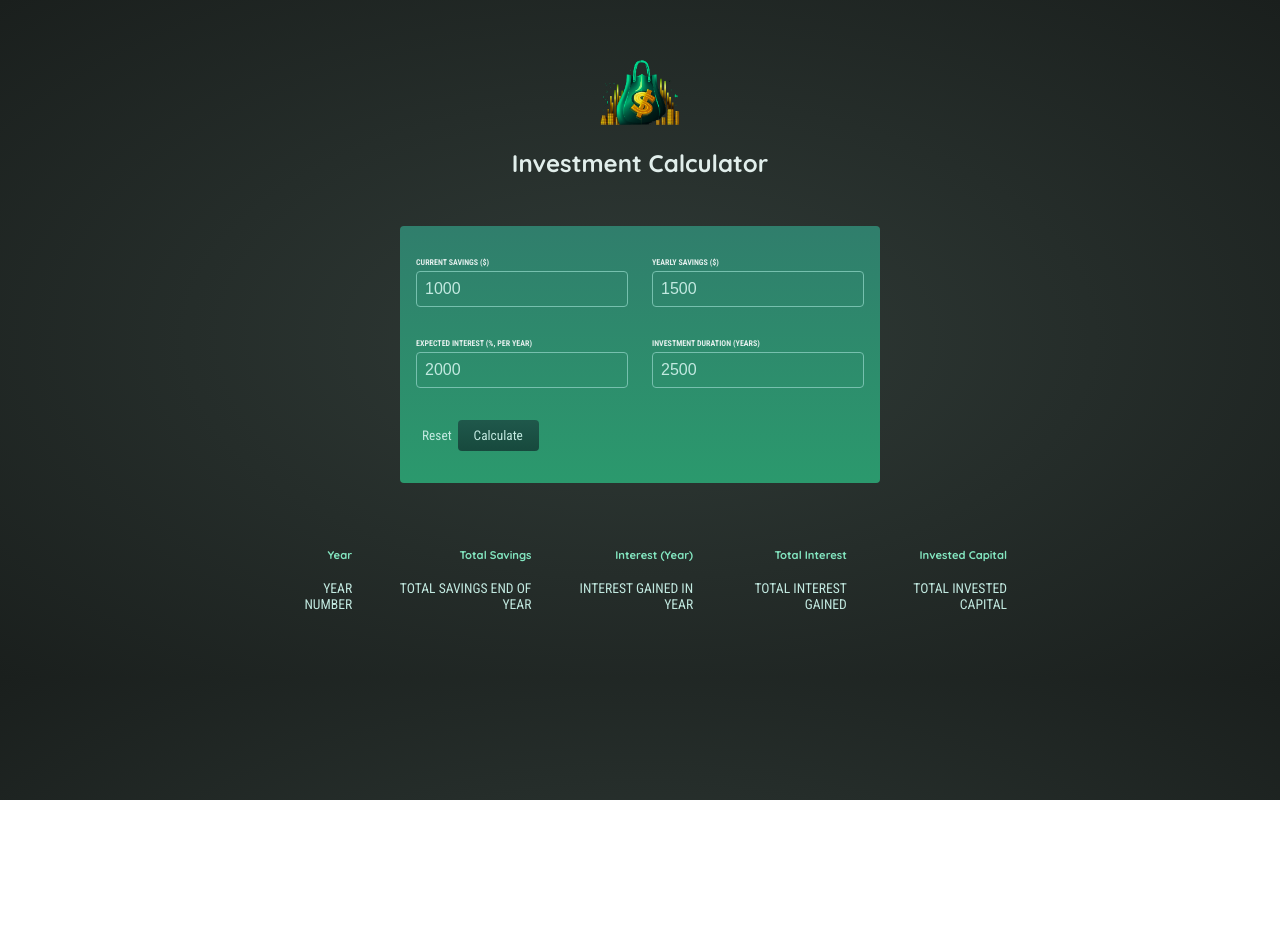
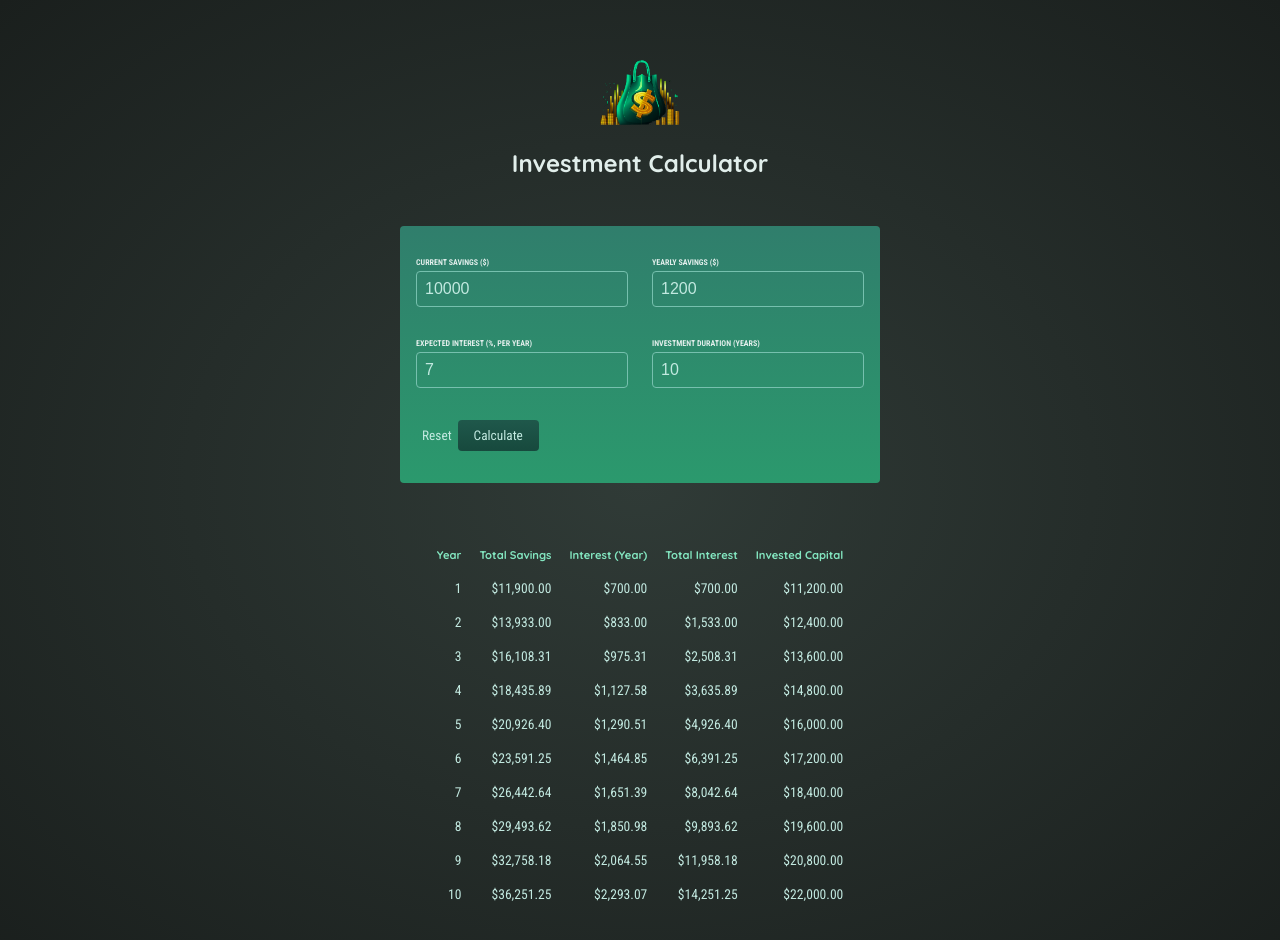
Before and after one commit to Yussif20/InvestmentCalculater, a React (Create React App) app: page / in a window 1280 px wide. Both pictures are taken after a click on the button "Calculate". Shown: the top 940 px of the page. Before the commit the page ends 800 px from the top, so only its background shows below. Built offline with nearby package versions, Linux system fonts and the light colour scheme.

Commit message:
redner results conditionaly

```diff
--- a/src/App.js
+++ b/src/App.js
@@ -35,7 +35,13 @@
       <InvestmentForm onCalculate={calculateHandler} />
       {/* Todo: Show below table conditionally (only once result data is available) */}
       {/* Show fallback text if no data is available */}
-      <InvestmentTable />
+      {!userInput && <p>There is no investment yet</p>}
+      {userInput && (
+        <InvestmentTable
+          data={yearlyData}
+          initialInvestment={userInput["current-savings"]}
+        />
+      )}
     </div>
   );
 }
--- a/src/Components/InvestmentForm/InvestmentForm.jsx
+++ b/src/Components/InvestmentForm/InvestmentForm.jsx
@@ -2,10 +2,10 @@
 import { useState } from "react";
 
 let initialData = {
-  "current-savings": 1000,
-  "yearly-contribution": 1500,
-  "expected-return": 2000,
-  duration: 2500,
+  "current-savings": 10000,
+  "yearly-contribution": 1200,
+  "expected-return": 7,
+  duration: 10,
 };
 
 const InvestmentForm = (props) => {
--- a/src/Components/InvestmentTable/InvestmentTable.jsx
+++ b/src/Components/InvestmentTable/InvestmentTable.jsx
@@ -1,6 +1,13 @@
 import styles from "./InvestmentTable.module.css";
 
-const InvestmentTable = () => {
+const formatter = new Intl.NumberFormat("en-US", {
+  style: "currency",
+  currency: "USD",
+  minimumFractionDigits: 2,
+  maximumFractionDigits: 2,
+});
+
+const InvestmentTable = (props) => {
   return (
     <table className={styles.result}>
       <thead>
@@ -13,13 +20,28 @@
         </tr>
       </thead>
       <tbody>
-        <tr>
-          <td>YEAR NUMBER</td>
-          <td>TOTAL SAVINGS END OF YEAR</td>
-          <td>INTEREST GAINED IN YEAR</td>
-          <td>TOTAL INTEREST GAINED</td>
-          <td>TOTAL INVESTED CAPITAL</td>
-        </tr>
+        {props.data.map((yearData) => {
+          return (
+            <tr key={yearData.year}>
+              <td>{yearData.year}</td>
+              <td>{formatter.format(yearData.savingsEndOfYear)}</td>
+              <td>{formatter.format(yearData.yearlyInterest)}</td>
+              <td>
+                {formatter.format(
+                  yearData.savingsEndOfYear -
+                    props.initialInvestment -
+                    yearData.yearlyContribution * yearData.year
+                )}
+              </td>
+              <td>
+                {formatter.format(
+                  props.initialInvestment +
+                    yearData.yearlyContribution * yearData.year
+                )}
+              </td>
+            </tr>
+          );
+        })}
       </tbody>
     </table>
   );
```
